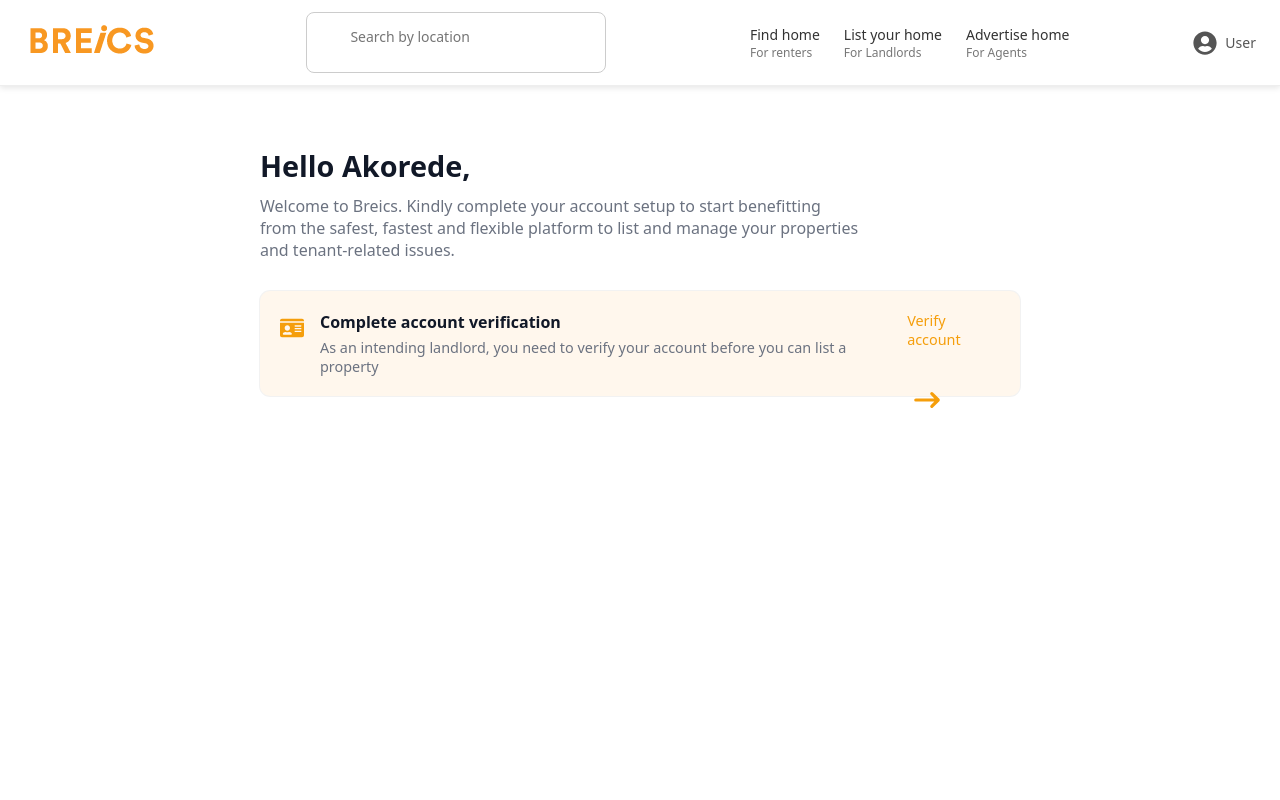
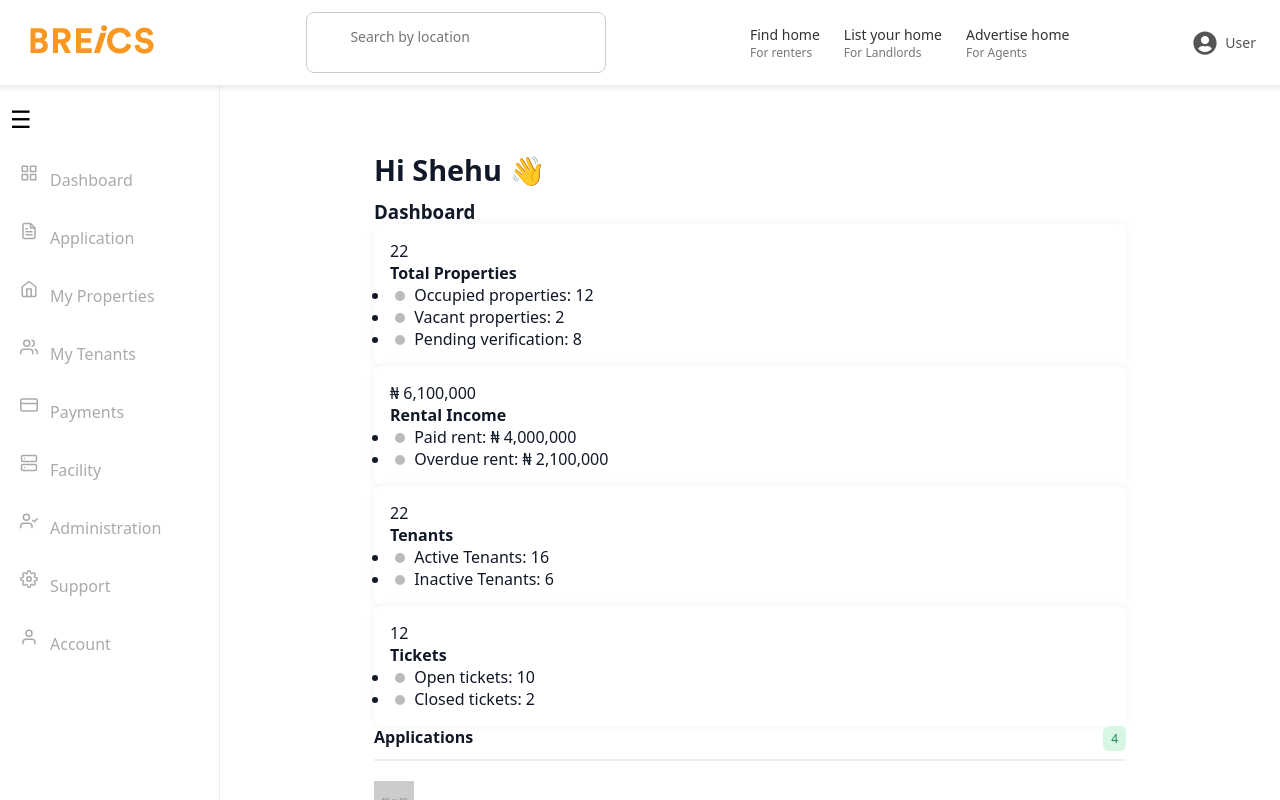
Before and after one commit to Breics/Breics, a React (Vite) app: page /dashboard in a window 1280 px wide. Shown: the top 800 px of the page. Built offline with nearby package versions, Linux system fonts and the light colour scheme.

Commit message:
Initial commit

```diff
--- a/src/App.jsx
+++ b/src/App.jsx
@@ -1,35 +1,40 @@
-import {BrowserRouter as Router, Routes, Route} from "react-router-dom"
-import Landingpage from "./Pages/LandingPage"
-import PropertyListing from "./Pages/PropertyListing"
-import LandLordPage from "./Pages/LandLordPage"
-import Login from "./Pages/Login"
-import ForgotPassword from "./Pages/Forgot"
-import ResetPassword from "./Pages/Reset"
-import Dashboard from "./Pages/Dashboard"
-import VerifyAccount from "./Pages/verifyPage"
-import IDVerification from "./Pages/IDVerification"
+import { BrowserRouter as Router, Routes, Route } from "react-router-dom";
+import Landingpage from "./Pages/LandingPage";
+import PropertyListing from "./Pages/PropertyListing";
+import LandLordPage from "./Pages/LandLordPage";
+import Login from "./Pages/Login";
+import ForgotPassword from "./Pages/Forgot";
+import ResetPassword from "./Pages/Reset";
+import Dashboard from "./Pages/Dashboard";
+import VerifyAccount from "./Pages/verifyPage";
+import IDVerification from "./Pages/IDVerification";
+import DashboardLayout from "./Pages/DashboardLayOut";
+import DashboardHome from "./components/DashboardLayout/DashboardHome";
+import Application from "./components/DashboardLayout/Application";
+
 function App() {
+  return (
+    <Router>
+      <Routes>
+        <Route path="/" element={<Landingpage />} />
+        <Route path="/find-property" element={<PropertyListing />} />
+        <Route path="/list-property" element={<LandLordPage />} />
+        <Route path="/login" element={<Login />} />
+        <Route path="/forgot-password" element={<ForgotPassword />} />
+        <Route path="/reset-password" element={<ResetPassword />} />
+        <Route path="/verify" element={<Dashboard />} />
+        <Route path="/verify-account" element={<VerifyAccount />} />
+        <Route path="/verify-id" element={<IDVerification />} />
 
-
-  return (
-    <>
-      <Router>
-        <Routes>
-          <Route path="/" element = {<Landingpage />} />
-          <Route path="/find-property" element = {<PropertyListing/>} />
-          <Route path="/list-property" element = {< LandLordPage/>} />
-          <Route path="/login" element = {< Login/>} />
-          <Route path="/forgot-password" element = {< ForgotPassword/>} />
-          <Route path="/reset-password" element = {< ResetPassword/>} />
-          <Route path="/dashboard" element = {< Dashboard/>} />
-          <Route path="/verify-account" element = { <VerifyAccount />} />
-          <Route path="/verify-id" element = { <IDVerification />} />
-
-
-        </Routes>
-      </Router>
-    </>
-  )
+        {/* Dashboard layout with nested content */}
+        <Route path="/dashboard" element={<DashboardLayout />}>
+          <Route index element={<DashboardHome />} />
+          <Route path="dashboard-home" element={<DashboardHome />} />
+          <Route path="application" element={<Application />} />
+        </Route>
+      </Routes>
+    </Router>
+  );
 }
 
-export default App
+export default App;
--- /dev/null
+++ b/src/Pages/DashboardLayOut.jsx
@@ -0,0 +1,20 @@
+import Navbar from "../components/Dashboard/DasNavbar";
+import Sidebar from "../components/DashboardLayout/Sidebar";
+import { Outlet } from "react-router-dom";
+
+const DashboardLayout = () => {
+  return (
+    <>
+        <Navbar />
+      <div style={{ display: "flex" }}>
+
+        <Sidebar />
+        <main style={{ flex: 1 }}>
+          <Outlet />
+        </main>
+      </div>
+    </>
+  );
+};
+
+export default DashboardLayout;
--- /dev/null
+++ b/src/components/DashboardLayout/Application.jsx
@@ -0,0 +1,9 @@
+const Application = () => {
+    return(
+        <>
+                <h1> Application Page</h1>
+        </>
+    )
+}
+
+export default Application
--- /dev/null
+++ b/src/components/DashboardLayout/DashboardHome.jsx
@@ -0,0 +1,97 @@
+
+import React from "react";
+import { FaHome, FaMoneyBill, FaUsers, FaTicketAlt } from "react-icons/fa";
+import { Link } from "react-router-dom";
+import '../../styles/DashboardHome.css'
+
+const StatCard = ({ title, total, breakdown }) => (
+  <div className="stat-card">
+    <div className="circle">{total}</div>
+    <h4>{title}</h4>
+    <ul>
+      {breakdown.map((item, i) => (
+        <li key={i}>
+          <span className={`dot ${item.color}`}></span> {item.label}: {item.value}
+        </li>
+      ))}
+    </ul>
+  </div>
+);
+
+const ApplicationCard = ({ title, user, date }) => (
+  <div className="app-card">
+    <div>
+      <img src="https://via.placeholder.com/40" alt="apartment" />
+      <div className="app-info">
+        <strong>{title}</strong>
+        <span>{user}</span>
+      </div>
+    </div>
+    <span>{date}</span>
+    <Link to="/applications/view">View</Link>
+  </div>
+);
+
+const DashboardHome = () => {
+  return (
+    <div className="dashboard-container">
+      <h2>Hi Shehu 👋</h2>
+      <h3>Dashboard</h3>
+
+      <div className="stats-grid">
+        <StatCard
+          title="Total Properties"
+          total={22}
+          breakdown={[
+            { label: "Occupied properties", value: 12, color: "green" },
+            { label: "Vacant properties", value: 2, color: "grey" },
+            { label: "Pending verification", value: 8, color: "red" },
+          ]}
+        />
+        <StatCard
+          title="Rental Income"
+          total={"₦ 6,100,000"}
+          breakdown={[
+            { label: "Paid rent", value: "₦ 4,000,000", color: "green" },
+            { label: "Overdue rent", value: "₦ 2,100,000", color: "red" },
+          ]}
+        />
+        <StatCard
+          title="Tenants"
+          total={22}
+          breakdown={[
+            { label: "Active Tenants", value: 16, color: "green" },
+            { label: "Inactive Tenants", value: 6, color: "red" },
+          ]}
+        />
+        <StatCard
+          title="Tickets"
+          total={12}
+          breakdown={[
+            { label: "Open tickets", value: 10, color: "green" },
+            { label: "Closed tickets", value: 2, color: "red" },
+          ]}
+        />
+      </div>
+
+      <div className="applications-box">
+        <div className="tabs">
+          <strong>Applications</strong>
+          <span className="badge">4</span>
+        </div>
+        <div className="apps-list">
+          {[1, 2, 3, 4].map((_, i) => (
+            <ApplicationCard
+              key={i}
+              title="Fully Furnished 2 Bedroom"
+              user="Imade Imhavu"
+              date="02/09/2021"
+            />
+          ))}
+        </div>
+      </div>
+    </div>
+  );
+};
+
+export default DashboardHome;
--- /dev/null
+++ b/src/components/DashboardLayout/Sidebar.jsx
@@ -0,0 +1,58 @@
+// Sidebar.jsx
+import React, { useState } from "react";
+import { NavLink } from "react-router-dom";
+import {
+  FiGrid,
+  FiFileText,
+  FiHome,
+  FiUsers,
+  FiCreditCard,
+  FiServer,
+  FiUserCheck,
+  FiSettings,
+  FiUser
+} from "react-icons/fi";
+import "../../styles/Sidebar.css";
+
+const navItems = [
+  { label: "Dashboard", icon: <FiGrid />, path: "/dashboard/dashboard-home" },
+  { label: "Application", icon: <FiFileText />, path: "/dashboard/application" },
+  { label: "My Properties", icon: <FiHome />, path: "/properties" },
+  { label: "My Tenants", icon: <FiUsers />, path: "/tenants" },
+  { label: "Payments", icon: <FiCreditCard />, path: "/payments" },
+  { label: "Facility", icon: <FiServer />, path: "/facility" },
+  { label: "Administration", icon: <FiUserCheck />, path: "/admin" },
+  { label: "Support", icon: <FiSettings />, path: "/support" },
+  { label: "Account", icon: <FiUser />, path: "/account" }
+];
+
+const Sidebar = () => {
+  const [collapsed, setCollapsed] = useState(false);
+
+  return (
+    <div className={`sidebar ${collapsed ? "collapsed" : ""}`}>
+      <button
+        className="toggle-button"
+        onClick={() => setCollapsed(!collapsed)}
+      >
+        &#9776;
+      </button>
+      <nav>
+        {navItems.map((item) => (
+          <NavLink
+            to={item.path}
+            key={item.label}
+            className={({ isActive }) =>
+              isActive ? "nav-link active" : "nav-link"
+            }
+          >
+            <span className="icon">{item.icon}</span>
+            {!collapsed && <span className="label">{item.label}</span>}
+          </NavLink>
+        ))}
+      </nav>
+    </div>
+  );
+};
+
+export default Sidebar;
--- /dev/null
+++ b/src/styles/DashboardHome.css
@@ -0,0 +1,85 @@
+.dashboard-container {
+    padding: 1.5rem;
+  }
+
+  .dashboard-header h1 {
+    font-size: 2rem;
+    font-weight: bold;
+    margin-bottom: 0.5rem;
+  }
+
+  .dashboard-header p {
+    font-size: 1rem;
+    color: #666;
+  }
+
+  .dashboard-cards {
+    display: flex;
+    gap: 1rem;
+    margin: 2rem 0;
+    flex-wrap: wrap;
+  }
+
+  .stat-card {
+    background: #fff;
+    padding: 1rem;
+    border-radius: 8px;
+    flex: 1;
+    min-width: 240px;
+    box-shadow: 0 0 10px rgba(0, 0, 0, 0.05);
+  }
+
+  .applications-section {
+    margin-top: 2rem;
+  }
+
+  .applications-section h2 {
+    font-size: 1.2rem;
+    margin-bottom: 1rem;
+  }
+
+  .application-card {
+    background: #fff;
+    padding: 1rem;
+    border-radius: 8px;
+    margin-bottom: 1rem;
+    display: flex;
+    justify-content: space-between;
+    align-items: center;
+    box-shadow: 0 0 5px rgba(0, 0, 0, 0.03);
+  }
+
+  .application-info {
+    flex: 2;
+  }
+
+  .application-meta {
+    text-align: right;
+  }
+
+  .application-meta p {
+    font-size: 0.9rem;
+    color: #555;
+  }
+
+  .application-meta a {
+    color: #f7941d;
+    text-decoration: none;
+    font-weight: 500;
+  }
+
+  @media (max-width: 768px) {
+    .dashboard-cards {
+      flex-direction: column;
+    }
+
+    .application-card {
+      flex-direction: column;
+      align-items: flex-start;
+    }
+
+    .application-meta {
+      text-align: left;
+      margin-top: 0.5rem;
+    }
+  }
--- /dev/null
+++ b/src/styles/Sidebar.css
@@ -0,0 +1,68 @@
+.sidebar {
+  width: 220px;
+  background: #fff;
+  border-right: 1px solid #eee;
+  height: 100vh;
+  padding-top: 1rem;
+  transition: width 0.3s ease;
+  position: relative;
+}
+
+.sidebar.collapsed {
+  width: 60px;
+}
+
+.toggle-button {
+  background: transparent;
+  border: none;
+  font-size: 1.5rem;
+  cursor: pointer;
+  margin-left: 10px;
+  margin-bottom: 1rem;
+}
+
+.nav-link {
+  display: flex;
+  align-items: center;
+  padding: 12px 20px;
+  color: #aaa;
+  text-decoration: none;
+  transition: background 0.2s, color 0.2s;
+}
+
+.nav-link .icon {
+  font-size: 18px;
+  margin-right: 12px;
+}
+
+.sidebar.collapsed .nav-link .label {
+  display: none;
+}
+
+.nav-link.active {
+  background: #fff7ed;
+  color: #f7941d;
+  border-right: 3px solid #f7941d;
+}
+
+.nav-link:hover {
+  background: #f9f9f9;
+  color: #f7941d;
+}
+
+@media (max-width: 768px) {
+  .sidebar {
+    position: absolute;
+    z-index: 1000;
+    height: 100vh;
+    left: 0;
+    top: 0;
+    background: white;
+    transform: translateX(-100%);
+    transition: transform 0.3s ease-in-out;
+  }
+
+  .sidebar.open {
+    transform: translateX(0);
+  }
+}
```
